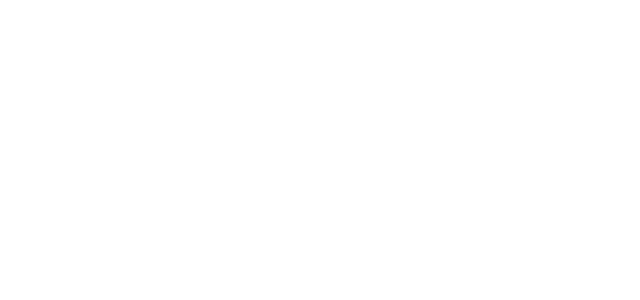
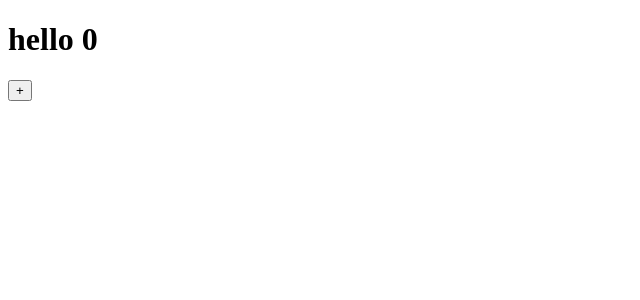
Before and after one commit to rnfkaus8/kotlin-study, a Next.js app in the folder itemservice-web/: page / in a window 1280 px wide. Shown: the top 300 px of the page, without its empty margins (0-640 px from the left). Built offline with nearby package versions, Linux system fonts and the light colour scheme.

Commit message:
add to NavBar

```diff
--- a/itemservice-web/pages/index.tsx
+++ b/itemservice-web/pages/index.tsx
@@ -1,5 +1,19 @@
-const home = () => {
-  return "hi"
-}
+import React, { useState } from 'react';
 
-export default home()
+const Home: React.FC = () => {
+  const [counter, setCounter] = useState(0);
+  return (
+    <div>
+      <h1>hello {counter}</h1>
+      <button
+        onClick={() => {
+          setCounter((prevState) => prevState + 1);
+        }}
+      >
+        +
+      </button>
+    </div>
+  );
+};
+
+export default Home;
```
Also changed, not shown: itemservice-web/components/NavBar.tsx (added, +11 -0 lines), itemservice-web/pages/about.tsx (added, +11 -0 lines).
